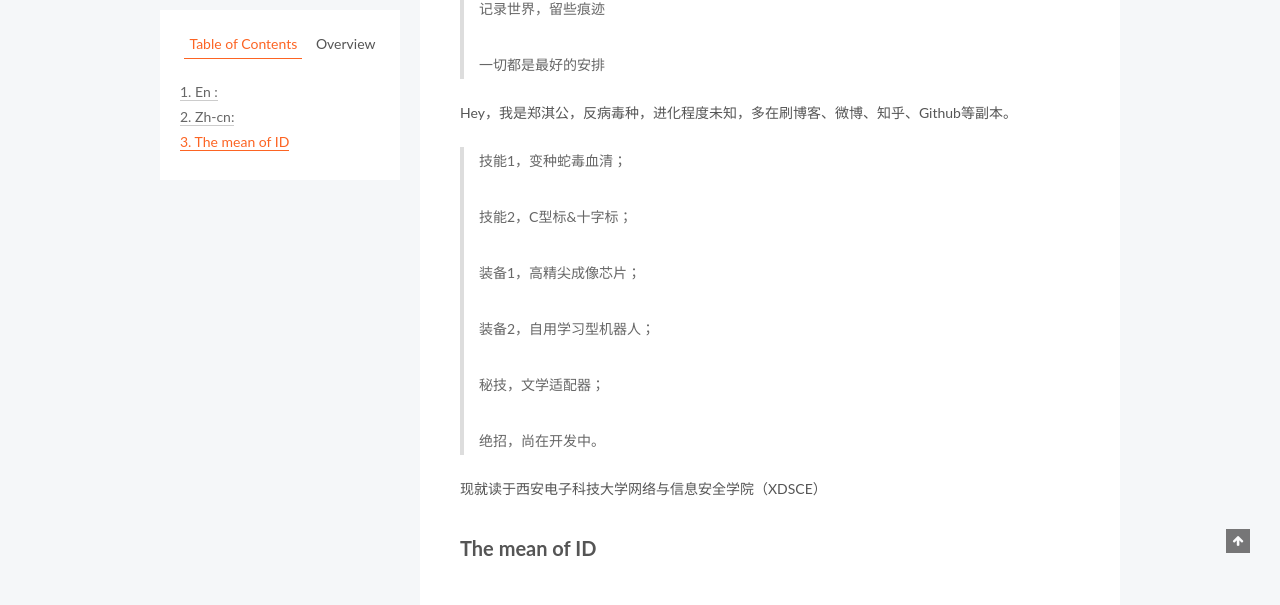
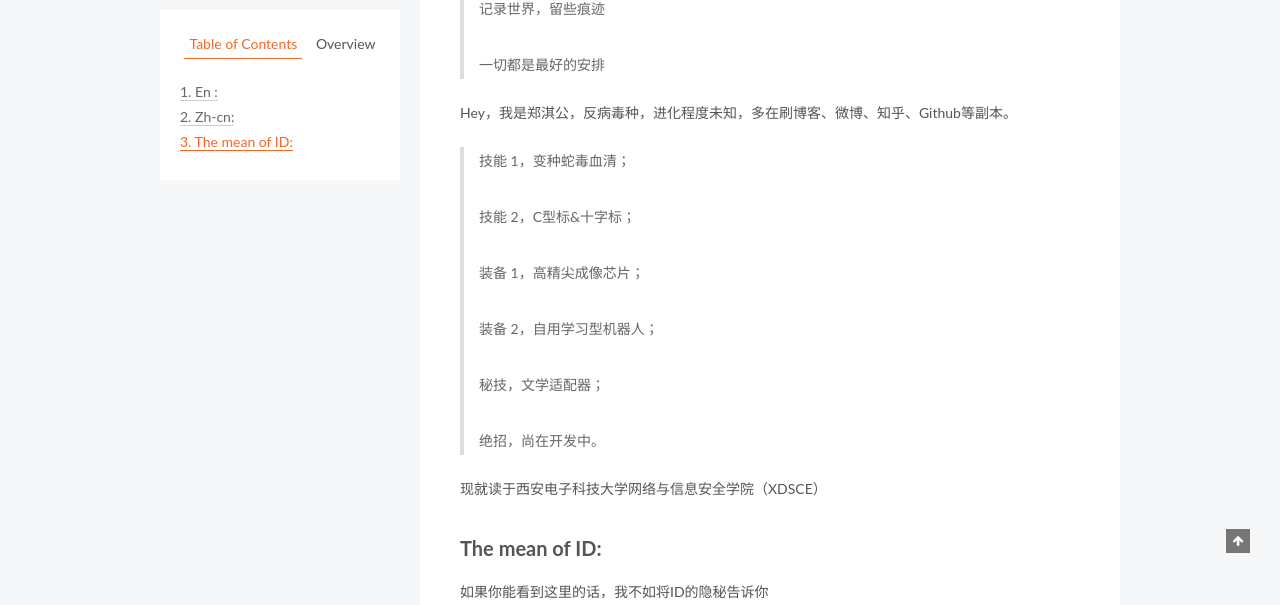
Before and after one commit to Doublc-Qluv/Doublc-Qluv.github.io, a plain HTML site: page about/index.html in a window 1280 px wide. Shown: the part 347-952 px from the top of the page. Drawn offline with Linux system fonts and the light colour scheme.

Commit message:
Site updated: 2019-02-15 01:08:42

```diff
--- a/about/index.html
+++ b/about/index.html
@@ -79,17 +79,17 @@
 
 
 
-<meta name="description" content="En :What I may want to take down here is that There is no spoon. ID: Doublc-Qluv Zh-cn: 记录世界，留些痕迹一切都是最好的安排  Hey，我是郑淇公，反病毒种，进化程度未知，多在刷博客、微博、知乎、Github等副本。  技能1，变种蛇毒血清；技能2，C型标&amp;amp;十字标；装备1，高精尖成像芯片；装备2，自用学">
+<meta name="description" content="En :What I may want to take down here is that There is no spoon. ID: Doublc-Qluv Zh-cn: 记录世界，留些痕迹一切都是最好的安排  Hey，我是郑淇公，反病毒种，进化程度未知，多在刷博客、微博、知乎、Github等副本。  技能  1，变种蛇毒血清；技能  2，C型标&amp;amp;十字标；装备  1，高精尖成像芯片；装">
 <meta property="og:type" content="website">
 <meta property="og:title" content="about">
 <meta property="og:url" content="http://yoursite.com/about/index.html">
 <meta property="og:site_name" content="Doublc-Qluv">
-<meta property="og:description" content="En :What I may want to take down here is that There is no spoon. ID: Doublc-Qluv Zh-cn: 记录世界，留些痕迹一切都是最好的安排  Hey，我是郑淇公，反病毒种，进化程度未知，多在刷博客、微博、知乎、Github等副本。  技能1，变种蛇毒血清；技能2，C型标&amp;amp;十字标；装备1，高精尖成像芯片；装备2，自用学">
+<meta property="og:description" content="En :What I may want to take down here is that There is no spoon. ID: Doublc-Qluv Zh-cn: 记录世界，留些痕迹一切都是最好的安排  Hey，我是郑淇公，反病毒种，进化程度未知，多在刷博客、微博、知乎、Github等副本。  技能  1，变种蛇毒血清；技能  2，C型标&amp;amp;十字标；装备  1，高精尖成像芯片；装">
 <meta property="og:locale" content="default">
-<meta property="og:updated_time" content="2019-02-14T16:56:26.175Z">
+<meta property="og:updated_time" content="2019-02-14T17:08:35.292Z">
 <meta name="twitter:card" content="summary">
 <meta name="twitter:title" content="about">
-<meta name="twitter:description" content="En :What I may want to take down here is that There is no spoon. ID: Doublc-Qluv Zh-cn: 记录世界，留些痕迹一切都是最好的安排  Hey，我是郑淇公，反病毒种，进化程度未知，多在刷博客、微博、知乎、Github等副本。  技能1，变种蛇毒血清；技能2，C型标&amp;amp;十字标；装备1，高精尖成像芯片；装备2，自用学">
+<meta name="twitter:description" content="En :What I may want to take down here is that There is no spoon. ID: Doublc-Qluv Zh-cn: 记录世界，留些痕迹一切都是最好的安排  Hey，我是郑淇公，反病毒种，进化程度未知，多在刷博客、微博、知乎、Github等副本。  技能  1，变种蛇毒血清；技能  2，C型标&amp;amp;十字标；装备  1，高精尖成像芯片；装">
 
 
 
@@ -306,10 +306,11 @@
 </blockquote>
 <p>Hey，我是郑淇公，反病毒种，进化程度未知，多在刷博客、微博、知乎、Github等副本。<br></p>
 <blockquote>
-<p>技能1，变种蛇毒血清；<br><br>技能2，C型标&amp;十字标；<br><br>装备1，高精尖成像芯片；<br><br>装备2，自用学习型机器人；<br><br>秘技，文学适配器；<br><br>绝招，尚在开发中。</p>
+<p>技能  1，变种蛇毒血清；<br><br>技能  2，C型标&amp;十字标；<br><br>装备  1，高精尖成像芯片；<br><br>装备  2，自用学习型机器人；<br><br>秘技，文学适配器；<br><br>绝招，尚在开发中。</p>
 </blockquote>
 <p>现就读于西安电子科技大学网络与信息安全学院（XDSCE）</p>
-<h2 id="The-mean-of-ID"><a href="#The-mean-of-ID" class="headerlink" title="The mean of ID"></a>The mean of ID</h2>
+<h2 id="The-mean-of-ID"><a href="#The-mean-of-ID" class="headerlink" title="The mean of ID:"></a>The mean of ID:</h2><p>如果你能看到这里的话，我不如将ID的隐秘告诉你<br><br>Doublc-Qluv<br><br>Doudou you double black is Q’s luv.</p>
+
 
       </div>
 
@@ -447,7 +448,7 @@
 
 
 
-              <div class="post-toc-content"><ol class="nav"><li class="nav-item nav-level-2"><a class="nav-link" href="#En"><span class="nav-number">1.</span> <span class="nav-text">En :</span></a></li><li class="nav-item nav-level-2"><a class="nav-link" href="#Zh-cn"><span class="nav-number">2.</span> <span class="nav-text">Zh-cn:</span></a></li><li class="nav-item nav-level-2"><a class="nav-link" href="#The-mean-of-ID"><span class="nav-number">3.</span> <span class="nav-text">The mean of ID</span></a></li></ol></div>
+              <div class="post-toc-content"><ol class="nav"><li class="nav-item nav-level-2"><a class="nav-link" href="#En"><span class="nav-number">1.</span> <span class="nav-text">En :</span></a></li><li class="nav-item nav-level-2"><a class="nav-link" href="#Zh-cn"><span class="nav-number">2.</span> <span class="nav-text">Zh-cn:</span></a></li><li class="nav-item nav-level-2"><a class="nav-link" href="#The-mean-of-ID"><span class="nav-number">3.</span> <span class="nav-text">The mean of ID:</span></a></li></ol></div>
 
 
           </div>
```
